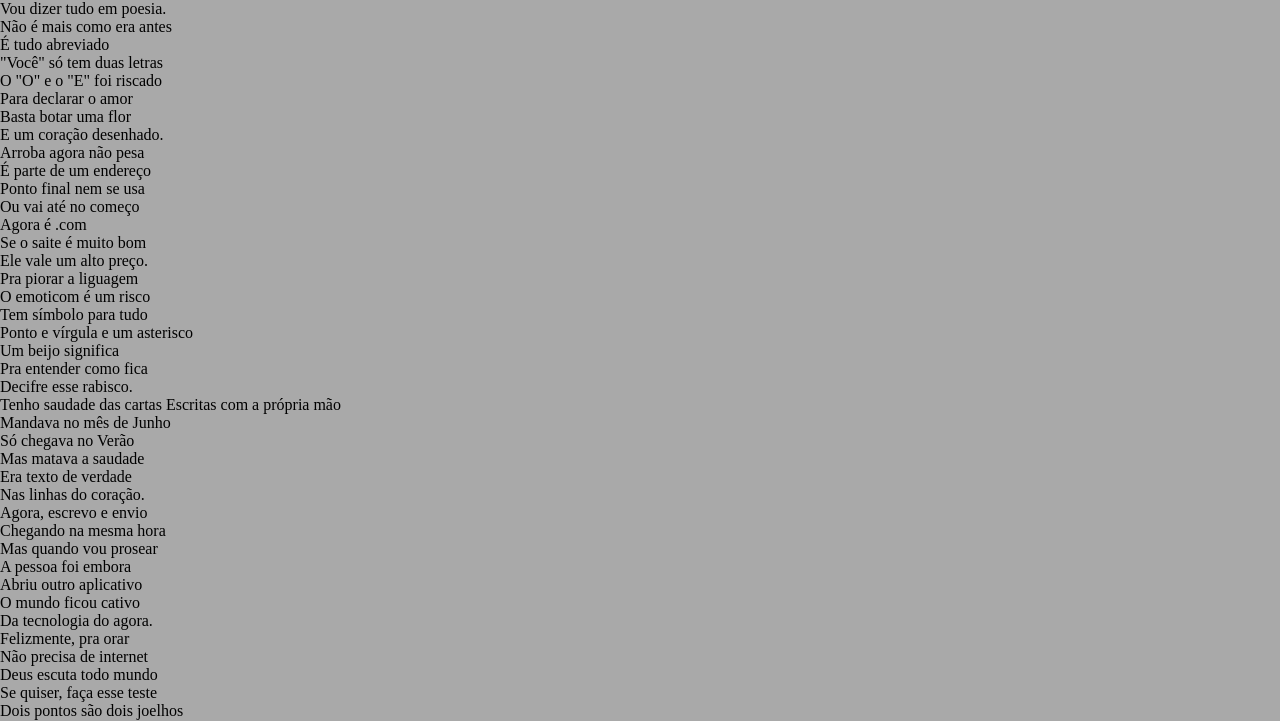
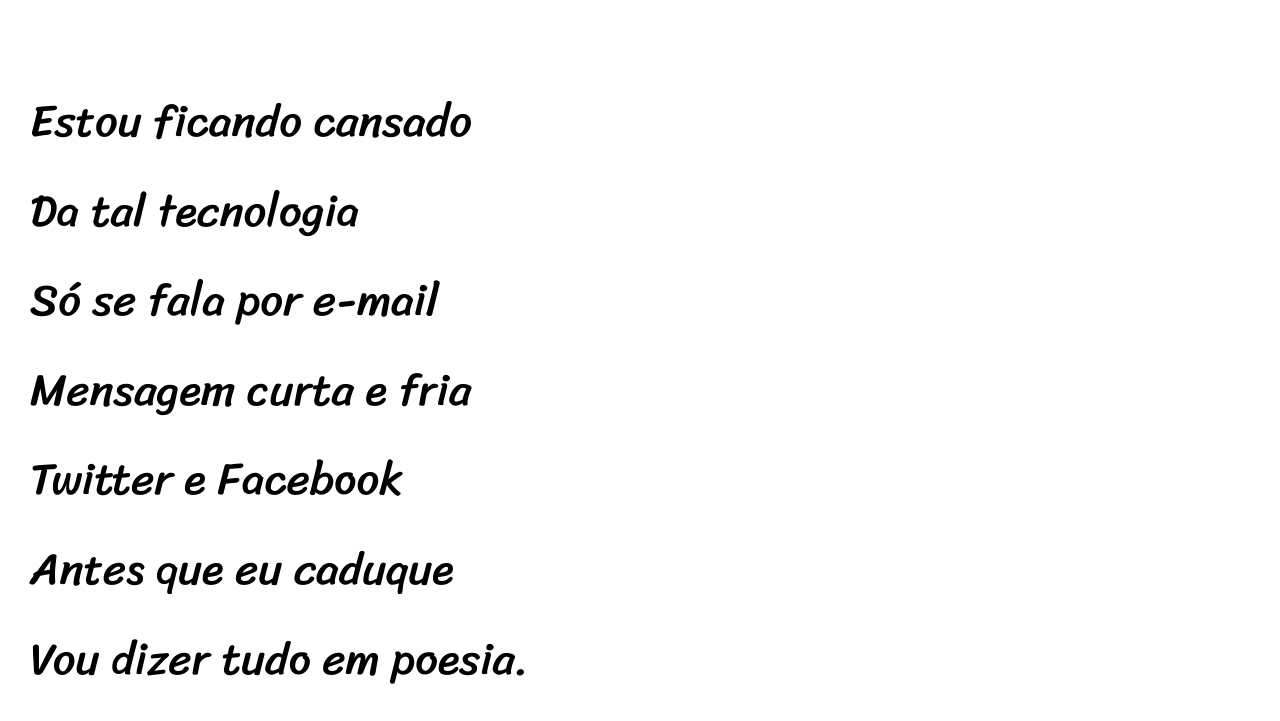
Before and after one commit to mariogdias/html-css, a plain HTML site: page desafios/d012/index.html in a window 1280 px wide. Shown: the part 263-984 px from the top of the page. Drawn offline with Linux system fonts and the light colour scheme.

Commit message:
projeto finalizado

```diff
--- a/desafios/d012/estilo/style.css
+++ b/desafios/d012/estilo/style.css
@@ -1,4 +1,14 @@
 @charset  "UTF-8";
+
+@import url('https://fonts.googleapis.com/css2?family=Sriracha&display=swap');
+
+@import url('https://fonts.googleapis.com/css2?family=Passion+One&display=swap');
+
+:root {
+    --fonte1: Verdana, Geneva, Tahoma, sans-serif;
+    --fonte2: 'Passion One', cursive;
+    --fonte3: 'Sriracha', cursive;
+}
 
 * {
     margin: 0px;
@@ -6,6 +16,7 @@
 }
 
 html, body{
+    font-family: var(--fonte1);
     min-height: 100vh;
     background-color: darkgray;
 
@@ -20,6 +31,8 @@ header {
 header > h1{
     padding-top: 50px;
     font-variant: small-caps;
+    font-family: var(--fonte2);
+    font-size: 10vw;
 
 }
 
@@ -34,7 +47,57 @@ a{
     font-weight: bolder;
 }
 
-a > hover {
+a:hover {
     text-decoration: underline;
 
 }
+
+section {
+    font-family: var(--fonte3);
+    padding-top: 10vh;
+    padding-bottom: 10vh;
+    line-height: 2em;
+    padding-left: 30px;
+    font-size: 3.5vw;
+}
+
+section p {
+    padding-bottom: 2em;
+}
+
+
+.normal {
+    background-color: white;
+    color: black;
+}
+
+.imagem {
+    background-color: rgba(0, 0, 0, 0.178);
+    color: white;
+    box-shadow: inset 6px 6px 13px 0px rgba(0, 0, 0, 0.548);
+    background-attachment: fixed;
+}
+
+.imagem p {
+    display: inline-block;
+    padding: 5px;
+    background-color: rgba(0, 0, 0, 0.445);
+    text-shadow: 1px 1px 0px black;
+}
+
+#img01{
+    background-image: url(../imagens/background001.jpg);
+    background-position: right, center;
+    background-size: cover;
+}
+
+#img02 {
+    background-image: url(../imagens/background002.jpg);
+    background-position: right, center;
+}
+footer {
+    background-color: black;
+    text-align: center;
+    color: white;
+    padding: 10px;
+}
--- a/desafios/d012/index.html
+++ b/desafios/d012/index.html
@@ -10,7 +10,7 @@
 <body>
     <header>
         <h1>Cordel Moderno</h1>
-        <p>Por <a href="https://www.recantodasletras.com.br/poesias/3186743">Milton Duarte</a></p>
+        <p>Por <a href="https://www.recantodasletras.com.br/poesias/3186743" target="_blank">Milton Duarte</a></p>
     </header>
 
     <section class="normal">
@@ -26,7 +26,7 @@
     </section>
 
 
-    <section class="imagem">
+    <section class="imagem" id="img01">
         <p>
             Não é mais como era antes <br>
             É tudo abreviado <br>
@@ -61,7 +61,7 @@
 
 
 
-    <section class="imagem">
+    <section class="imagem" id="img02">
         <p>
             Tenho saudade das cartas
             Escritas com a própria mão <br>
```
